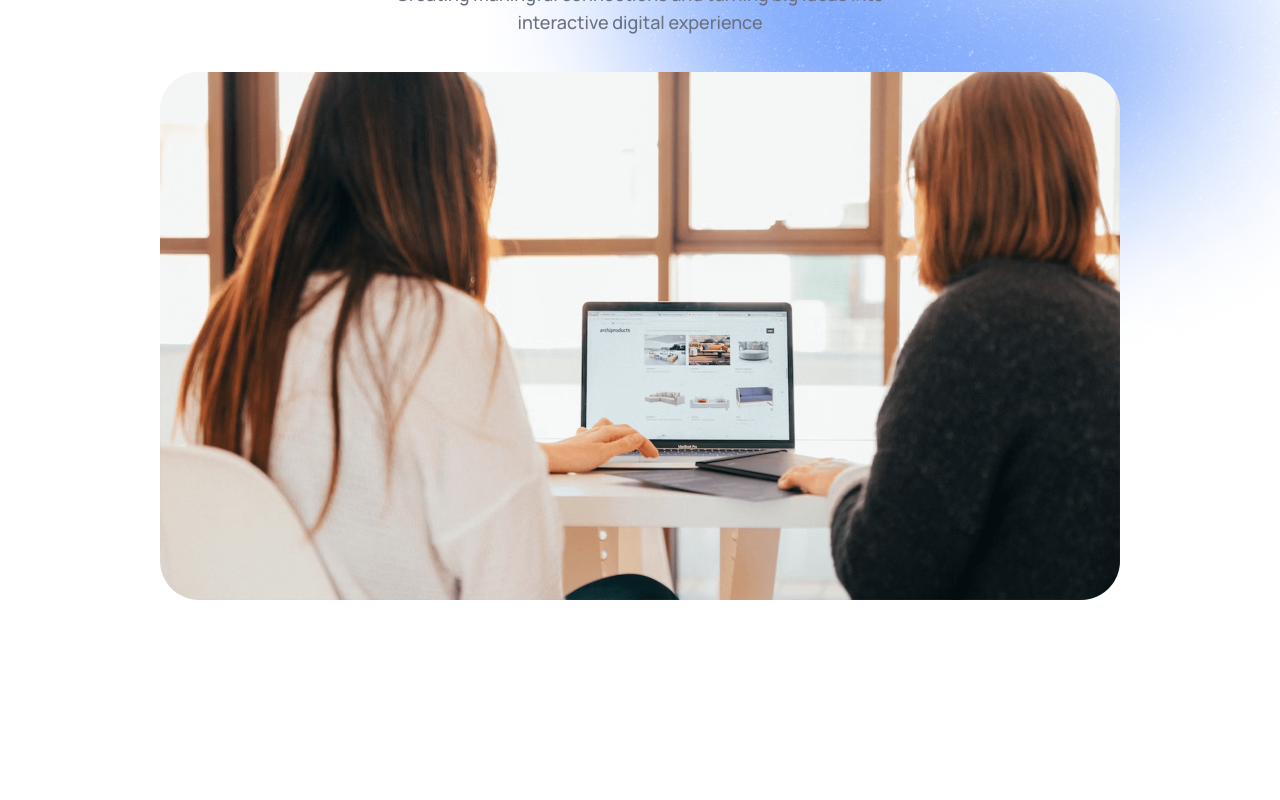
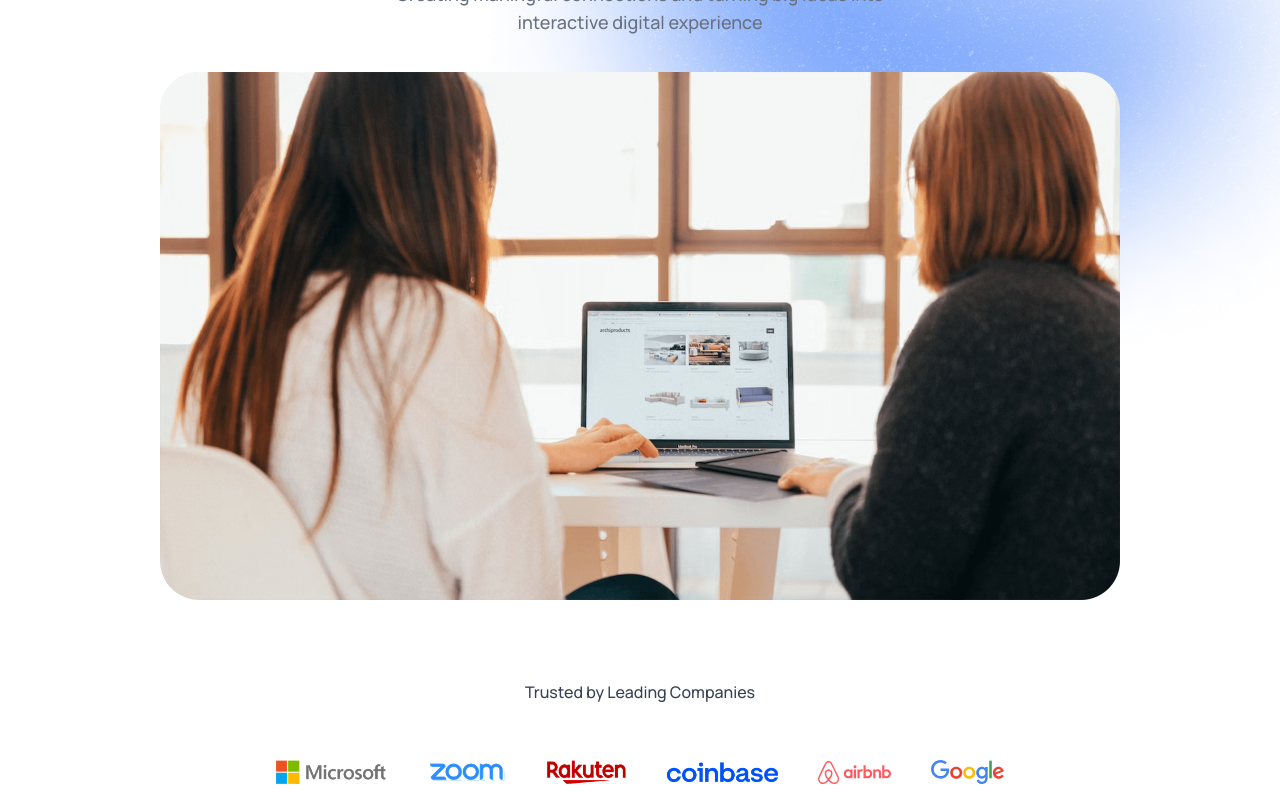
Before and after one commit to hakhan1999/agency-ai, a React (Vite) app: page / in a window 1280 px wide. Shown: the part 447-1247 px from the top of the page. Before the commit the page ends 1127 px from the top, so only its background shows below. Built offline with nearby package versions, Linux system fonts and the light colour scheme.

Commit message:
trusted by section completed

```diff
--- a/src/App.jsx
+++ b/src/App.jsx
@@ -1,6 +1,7 @@
 import React, { useState } from "react";
 import Header from "./components/Header";
 import Hero from "./components/Hero";
+import TrustedBy from "./components/TrustedBy";
 
 const App = () => {
   const [theme, setTheme] = useState(
@@ -10,6 +11,7 @@
     <div className="dark:bg-black relative">
       <Header theme={theme} setTheme={setTheme} />
       <Hero />
+      <TrustedBy />
     </div>
   );
 };
--- /dev/null
+++ b/src/components/TrustedBy.jsx
@@ -0,0 +1,22 @@
+import React from "react";
+import { company_logos } from "../assets/assets";
+
+const TrustedBy = () => {
+  return (
+    <div className="flex flex-col items-center ox-4 sm:px-12 lg:px-24 xl:px-40 gap-10 text-gray-700 dark:text-white/80">
+      <h3 className="font-semibold">Trusted by Leading Companies</h3>
+      <div className="flex items-center justify-center flex-wrap gap-10 m-4">
+        {company_logos.map((logo, index) => (
+          <img
+            key={index}
+            src={logo}
+            alt="Company Logo"
+            className="max-h-5 sm:max-h-6 dark:drop-shadow-xl"
+          />
+        ))}
+      </div>
+    </div>
+  );
+};
+
+export default TrustedBy;
```
